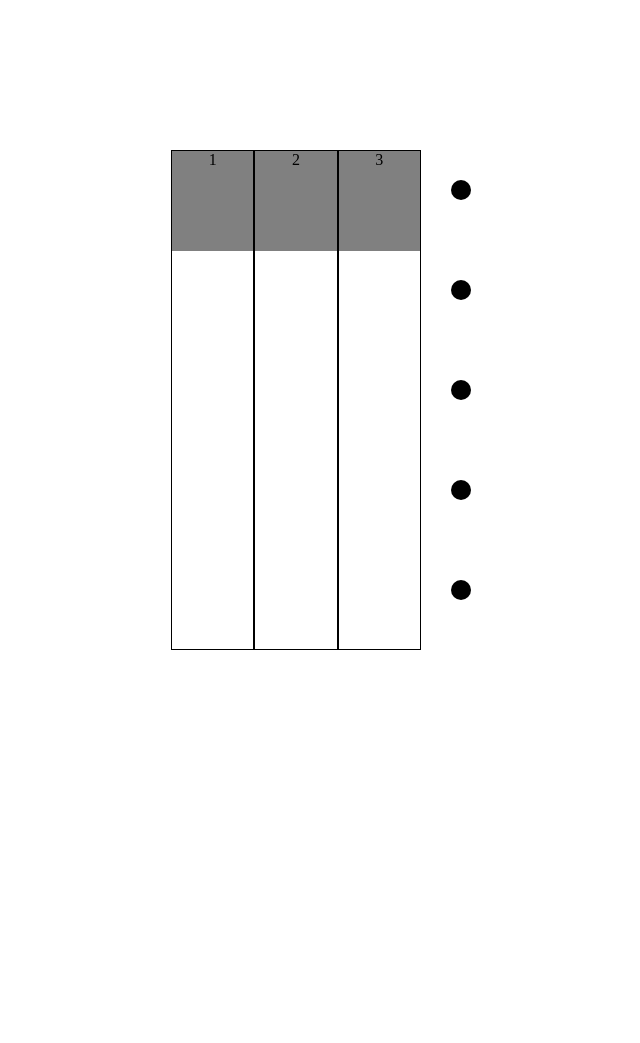
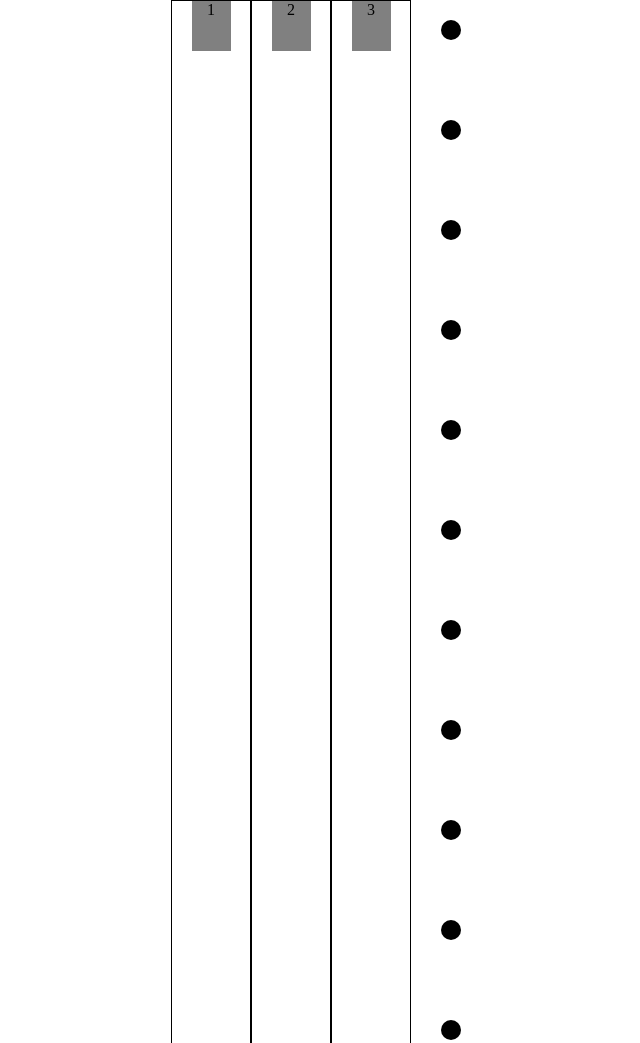
Before and after one commit to ArtushGurgenyan/Elevator, a plain HTML site: page index.html in a window 1280 px wide. Shown: the top 1043 px of the page, without its empty margins (319-959 px from the left). Before the commit the page ends 800 px from the top, so only its background shows below. Drawn offline with Linux system fonts and the light colour scheme.

Commit message:
second commit

```diff
--- a/script.js
+++ b/script.js
@@ -31,7 +31,7 @@ function findClosestLift(lifts, targetFloor) {
 
   return closestLift;
 }
-for(let i = 0; i < 5; i++) {
+for(let i = 0; i < 20; i++) {
   let button = document.createElement("div")
   button.classList.add("range")
   button.id = i
--- a/style.css
+++ b/style.css
@@ -14,22 +14,25 @@ body {
 .container {
   display: flex;
   width: 300px;
-  height: 500px;
+  height: 1000px;
 }
 
 .floor {
-  width: 100px;
-  height: 100%;
+  display: flex;
+  justify-content: center;
+  width: 80px;
+  height: 2000px;
   border: 1px solid black;
 }
 
 .lift {
   position: relative;
   top: 0;
-  width: 100%;
+  width: 50%;
   background-color: gray;
-  height: 100px;
+  height: 50px;
   text-align: center;
+  transition: 0.5s all;
 }
 
 .range {
@@ -39,6 +42,6 @@ body {
   background-color: black;
   display: block;
   margin-left: 30px;
-  margin-top: 30px;
+  margin-top: 20px;
   margin-bottom: 80px;
 }
```
